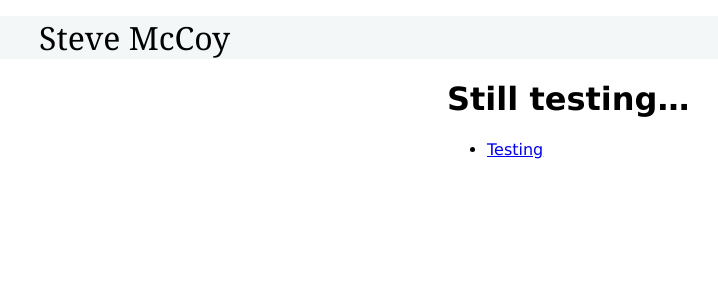
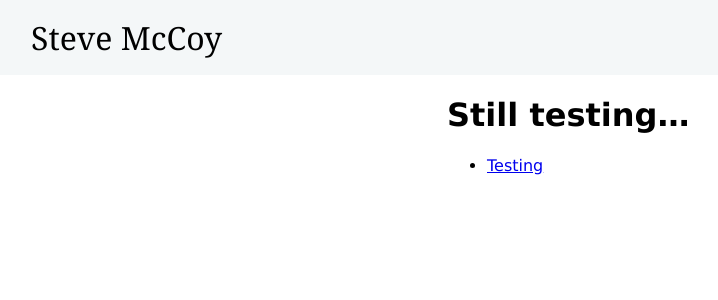
Before and after one commit to mccoyst/mccoyst.github.io, a Jekyll site: the page built from index.html, in a window 1280 px wide. Shown: the top 300 px of the page, without its empty margins (33-751 px from the left). Built offline with Jekyll 4.4.1, drawn with Linux system fonts in a browser that asks for light colours.

Commit message:
Style fixes

```diff
--- a/style/stk5.css
+++ b/style/stk5.css
@@ -1,4 +1,5 @@
 body {
+	margin: 0;
 	font-size: 100%;
 	font-family: "Lucida Grande", "Lucida Sans Unicode", "Lucida Sans", Geneva, Verdana, sans-serif;
 }
@@ -6,8 +7,8 @@ body {
 header {
 	background-color: rgb(244,247,248);
 	font-size: 200%;
-	margin-top: 0.5em;
-	margin-bottome: 0.5em;
+	padding-top: 0.5em;
+	padding-bottom: 0.5em;
 	font-family: "Lucida Bright", Georgia, serif;;
 }
 
```
